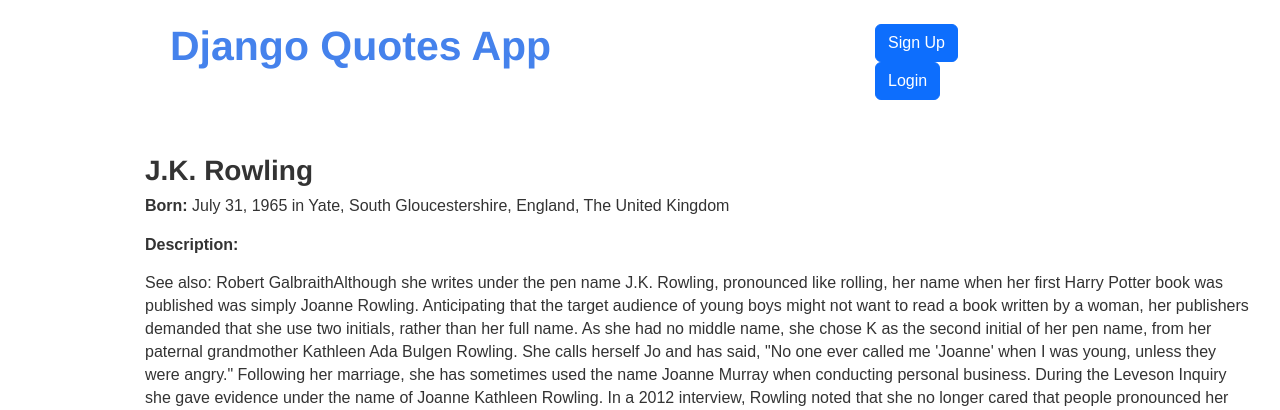
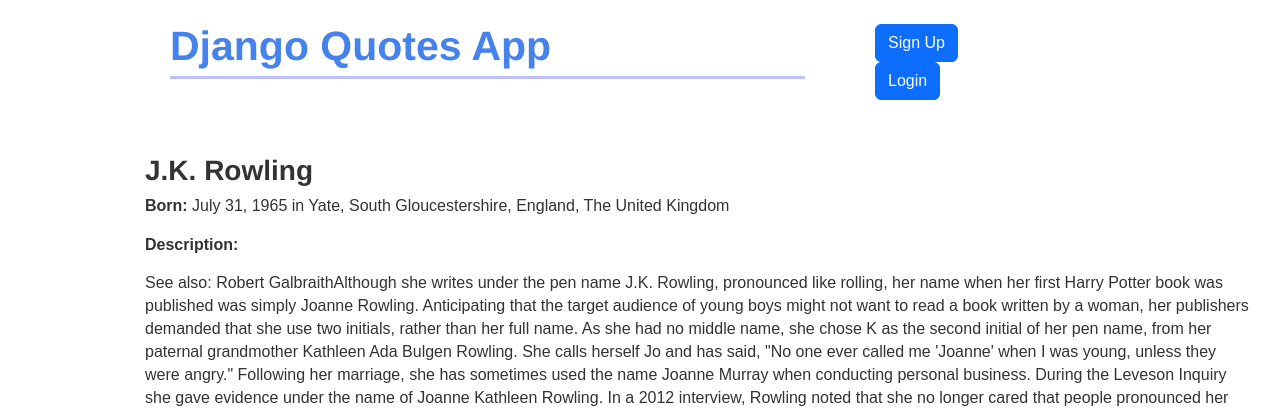
Before and after one commit to MaksymSW/goit-pyweb-hw-10-Django, a Django app: page /detail/7 in a window 1280 px wide. Shown: the top 410 px of the page. Run offline with Django 5.2, Linux system fonts and the light colour scheme; data comes from the database, SQL or seed files in the repository.

Commit message:
add line

```diff
--- /dev/null
+++ b/config.ini
@@ -0,0 +1,5 @@
+[DB]
+USER=MaxSW
+PASS=521SWMax365
+DB_NAME=Django_pyweb_10_db
+DOMAIN=maksymsw.hzbbx.mongodb.net
--- a/quotes/static/quotes/style.css
+++ b/quotes/static/quotes/style.css
@@ -57,6 +57,14 @@ body {
 .quote small.author {
     font-weight: bold;
     color: #3677E8;
+}
+
+.quote-line {
+    border: none;
+    height: 3px;
+    background-color: blue;
+    width: 94%;
+    margin-top: -1px;
 }
 
 .tag {
--- a/quotes/templates/quotes/base.html
+++ b/quotes/templates/quotes/base.html
@@ -18,6 +18,8 @@
                 <h1>
                     <a href="/" style="text-decoration: none">Django Quotes App</a>
                 </h1>
+                <hr class="quote-line">
+
             </div>
             <div class="col-md-2">
                 {% if user.is_authenticated %}
```
